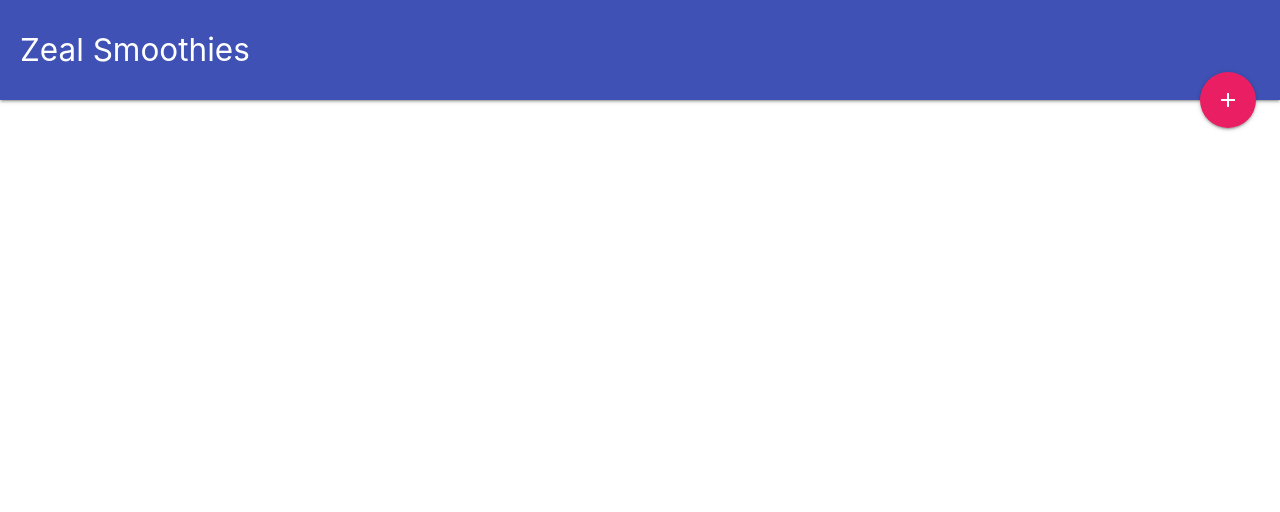
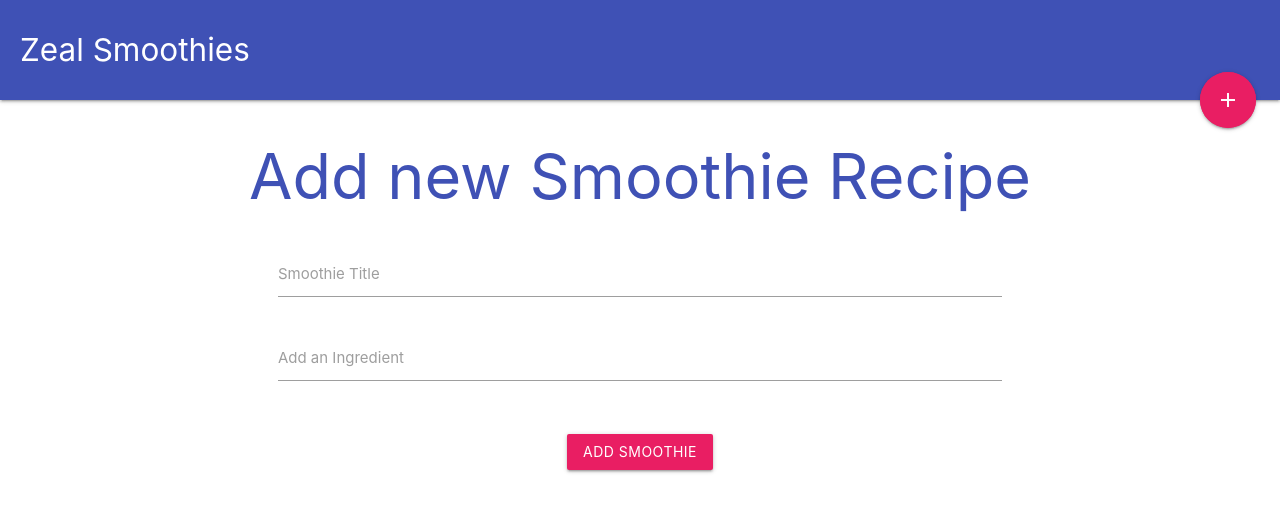
Before and after one commit to Zeal29/firebase-curd, a Vue app: page /edit-smoothie/1 in a window 1280 px wide. Shown: the top 512 px of the page. Built offline with nearby package versions, Linux system fonts and the light colour scheme.

Commit message:
complete add featuer and now working on edit feature

```diff
--- a/package.json
+++ b/package.json
@@ -8,14 +8,13 @@
     "lint": "vue-cli-service lint"
   },
   "dependencies": {
-    "angles": "^0.2.4",
     "core-js": "^2.6.5",
+    "firebase": "^7.0.0",
     "material-icons": "^0.3.1",
     "materialize-css": "^1.0.0-rc.2",
     "register-service-worker": "^1.6.2",
     "vue": "^2.6.10",
-    "vue-router": "^3.0.3",
-    "yy-angle": "^1.3.1"
+    "vue-router": "^3.0.3"
   },
   "devDependencies": {
     "@vue/cli-plugin-babel": "^3.11.0",
--- /dev/null
+++ b/src/firebase/init.js
@@ -0,0 +1,21 @@
+
+import * as firebase from 'firebase/app';
+
+import 'firebase/analytics';
+import 'firebase/firestore';
+
+var firebaseConfig = {
+  apiKey           : 'AIzaSyC13OvsTO5f1GLoM-An3nK9mYQgpNPvO_Q',
+  authDomain       : 'fir-curd-21f1a.firebaseapp.com',
+  databaseURL      : 'https://fir-curd-21f1a.firebaseio.com',
+  projectId        : 'fir-curd-21f1a',
+  storageBucket    : 'fir-curd-21f1a.appspot.com',
+  messagingSenderId: '206936481470',
+  appId            : '1:206936481470:web:2de947162e329b321c88ef',
+  measurementId    : 'G-LEDHT9RK1E'
+};
+
+firebase.initializeApp(firebaseConfig);
+firebase.analytics();
+
+export default firebase.firestore();
--- a/src/router.js
+++ b/src/router.js
@@ -16,9 +16,11 @@ export default new Router({
     {
       path: '/add-smoothie',
       name: 'add-smoothie',
-      // route level code-splitting
-      // this generates a separate chunk (about.[hash].js) for this route
-      // which is lazy-loaded when the route is visited.
+      component: () => import(/* webpackChunkName: "about" */ './views/ModifySmoothie.vue')
+    },
+    {
+      path: '/edit-smoothie/:slug',
+      name: 'edit-smoothie',
       component: () => import(/* webpackChunkName: "about" */ './views/ModifySmoothie.vue')
     }
   ]
--- a/src/views/Home.vue
+++ b/src/views/Home.vue
@@ -20,41 +20,49 @@
 </template>
 
 <script>
+    import db from '../firebase/init'
+
     export default {
-        name: 'home',
+        name      : 'home',
         components: {},
-        data() {
+        data()
+        {
             return {
                 smoothies: [
-                    {
-                        id: '1', title: 'Zeal Brew', slug: 'zeal-brew', ingredients: ['banana', 'pineapple', 'coffee']
-                    },
-                    {
-                        id: '2', title: 'Choco Mello', slug: 'choco-melo', ingredients: ['chocos', 'mellon', 'coffee']
-                    },
-                    {
-                        id: '3',
-                        title: 'Creme Cola',
-                        slug: 'creme-cola',
-                        ingredients: ['coco cola', 'pepsi', 'bon vitan']
-                    }
                 ]
             }
         },
 
         methods: {
-            deleteSmoothies (id) {
-                debugger
-                this.smoothies.forEach((smoothe, i) => {
-                    if (smoothe.id === id) {
-                        this.smoothies.splice(i, 1)
-                    }
-                });
+            deleteSmoothies: function (id) {
+
+
+                db.collection('smoothie').doc(id).delete().then(() => {
+                    this.smoothies.forEach((smoothe, i) => {
+                        if (smoothe.id === id)
+                        {
+                            this.smoothies.splice(i, 1)
+                        }
+                    });
+                })
+
 
             }
         },
 
-        computed: {}
+        computed: {},
+
+        created()
+        {
+
+            db.collection('smoothie').get().then(snapshot => {
+                let arr = snapshot.docs.map(doc => {
+                    return {...doc.data(), id: doc.id}
+                });
+
+                this.smoothies.push(...arr);
+            })
+        }
 
     }
 </script>
@@ -72,13 +80,13 @@
     margin-top: 40px;
   }
 
-  .delete-icon{
+  .delete-icon {
     position: absolute;
     top: 5px;
     right: 5px;
   }
 
-  .delete-icon:hover{
+  .delete-icon:hover {
     background: #ebebeb;
   }
 
--- a/src/views/ModifySmoothie.vue
+++ b/src/views/ModifySmoothie.vue
@@ -1,5 +1,88 @@
 <template>
-  <div class="about">
-    <h1>This is an about page</h1>
+  <div class="container">
+    <h1 class="indigo-text center-align">Add new Smoothie Recipe</h1>
+
+    <div class="row">
+      <div class="input-field col s12 m10 offset-m1 indigo-text ">
+        <input id="title" v-model="title" type="text" class="validate">
+        <label for="title">Smoothie Title</label>
+      </div>
+
+      <div v-for="(ingredient,i) of (ingredients)" :key="i" class="input-field col s12 m10 offset-m1 ">
+        <input id="Ingredients" type="text" v-model="ingredients[i]" class="validate">
+      </div>
+
+      <div class="input-field col s12 m10 offset-m1 ">
+        <input id="Ingredient" @keydown.tab="addIngredients()" v-model="currentIngredient" type="text" class="validate">
+        <label for="Ingredient">Add an Ingredient</label>
+      </div>
+
+      <div class="col s12 modify-button-parent">
+        <button class="btn pink  " @click="addingSmoothie()">ADD SMOOTHIE</button>
+      </div>
+
+    </div>
+
+
   </div>
 </template>
+
+<script>
+    import db from '../firebase/init'
+
+    export default {
+        name      : 'home',
+        components: {},
+        data()
+        {
+            return {
+                ingredients      : [],
+                currentIngredient: '',
+                id               : '',
+                title            : ''
+            }
+        },
+        methods   : {
+            addIngredients()
+            {
+                this.ingredients.push(this.currentIngredient);
+                this.ingredients       = Array.from(new Set(this.ingredients));
+                this.currentIngredient = '';
+
+                document.getElementById('Ingredient').focus();
+            },
+            addingSmoothie()
+            {
+                db.collection('smoothie').add({
+                    ingredients:this.ingredients,
+                    title:this.title,
+                    slug:this.slug
+                }).then(res => alert(res)).catch(err => alert(err))
+            }
+
+        },
+        computed  : {
+            slug ()
+            {
+                return this.title.replace(/\s/ig, '-').toLocaleLowerCase();
+            }
+        }
+    }
+</script>
+
+<style scoped>
+  .container form {
+
+  }
+
+  .modify-button-parent {
+    display: flex;
+    justify-content: center;
+  }
+
+  .modify-button-parent button {
+
+    margin-top: 30px;
+  }
+
+</style>
```
Also changed, not shown: .eslintrc.js, 1 other file (tests, documents, lock files or other folders).
